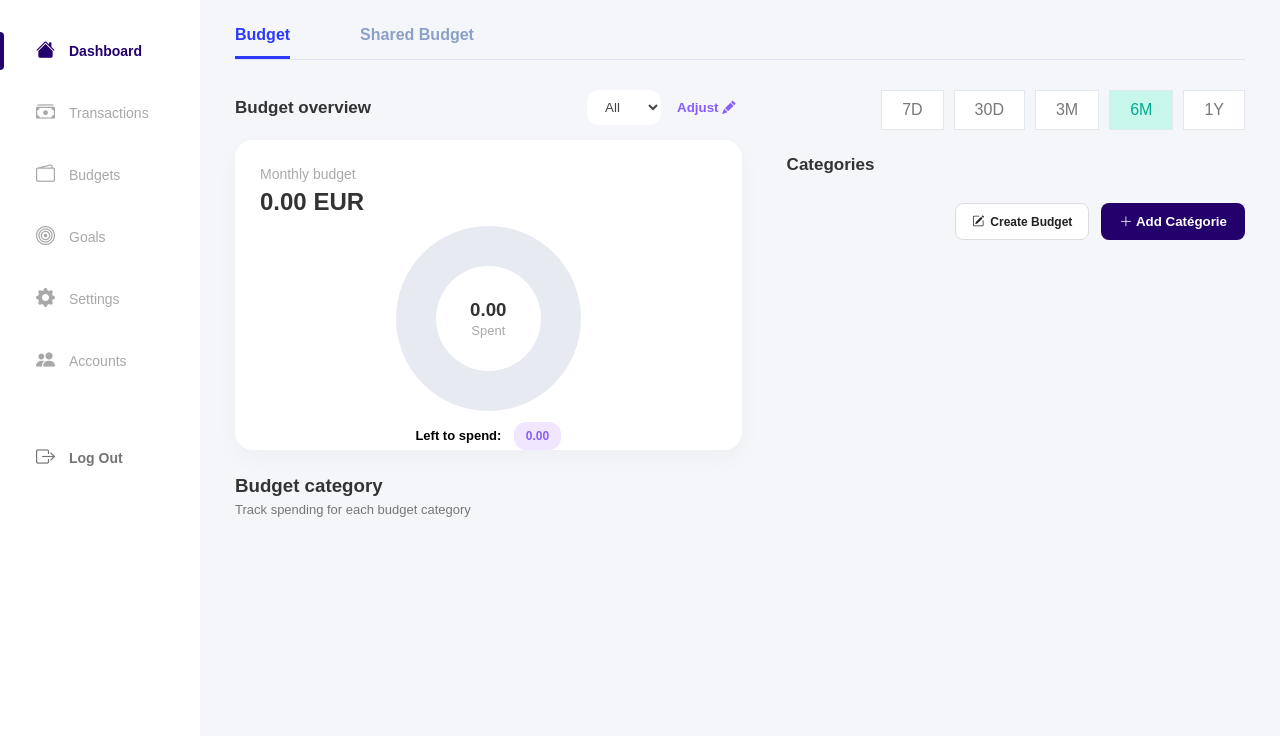
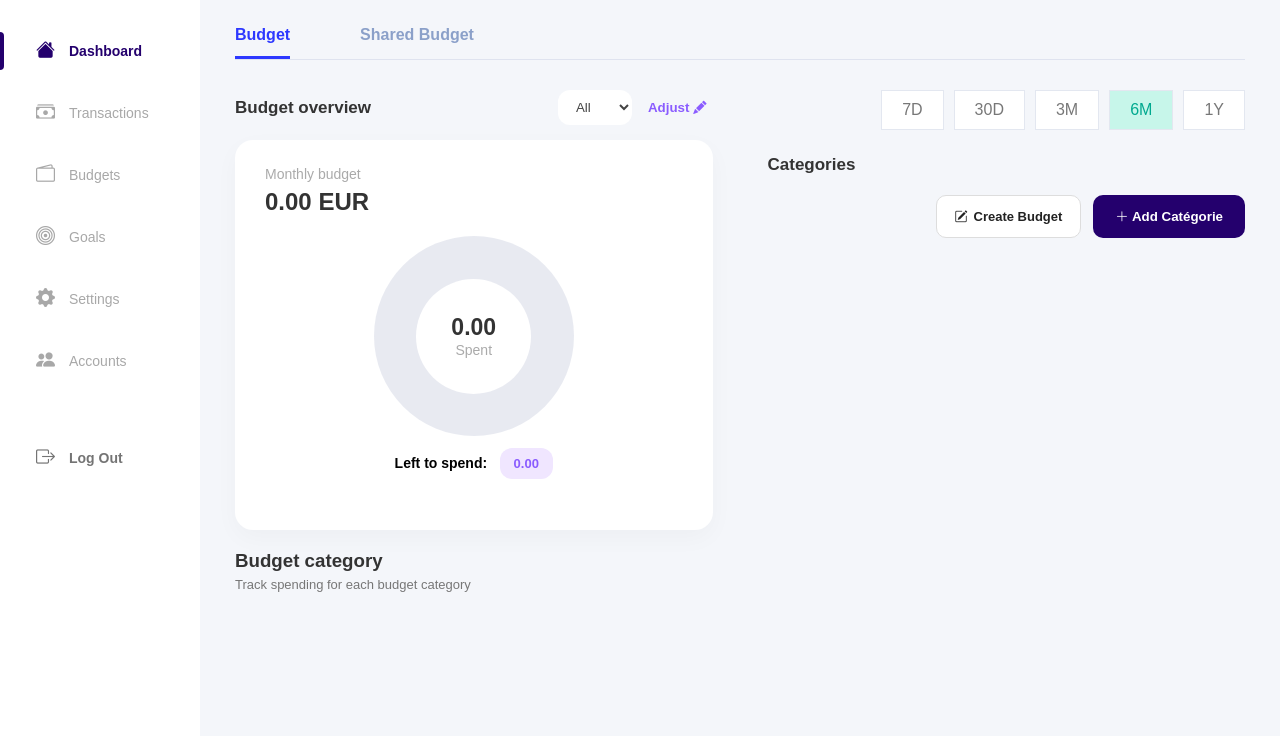
Before and after one commit to imenbouhrizi/Pluma-, a Flask app: page /budgets/ in a window 1280 px wide. Shown: the part 64-800 px from the top of the page. Run offline with Flask 3, Linux system fonts and the light colour scheme; the visitor is signed in with stand-in values (Sample User, id 1).

Commit message:
Imen:update budgets.css

```diff
--- a/static/css/budgets.css
+++ b/static/css/budgets.css
@@ -35,9 +35,9 @@
 
 .budget-main{
     display:grid;
-    grid-template-columns:1.05fr .95fr;
-    gap:45px;
-    align-items:start;
+    grid-template-columns:1fr 1fr;
+    gap:55px;
+    align-items:stretch;
 }
 
 /* Header */
@@ -84,10 +84,12 @@
 .overview-card{
     background:white;
     border-radius:18px;
-    height:310px;
-    padding:25px;
+    height:390px;
+    padding:25px 30px;
     position:relative;
     box-shadow:0 8px 25px rgba(0,0,0,.03);
+    display:flex;
+    flex-direction:column;
 }
 
 .budget-total span{
@@ -101,10 +103,10 @@
 }
 
 .donut{
-    width:185px;
-    height:185px;
+    width:200px;
+    height:200px;
     border-radius:50%;
-    margin:10px auto 0;
+    margin:15px auto 0;
     background:conic-gradient(var(--donut-gradient, #e8eaf1 0 100%));
     display:flex;
     align-items:center;
@@ -114,8 +116,8 @@
 
 .donut::before{
     content:"";
-    width:105px;
-    height:105px;
+    width:115px;
+    height:115px;
     background:white;
     border-radius:50%;
     position:absolute;
@@ -130,33 +132,40 @@
 .donut-center h3{
     margin:0;
     color:#333;
+    font-size:23px;
 }
 
 .donut-center span{
     color:#aaa;
-    font-size:13px;
+    font-size:14px;
 }
 
 .left-spend{
     text-align:center;
-    margin-top:15px;
+    margin-top:18px;
 }
 
 .left-spend strong{
-    font-size:13px;
+    font-size:14px;
 }
 
 .left-spend span{
     background:#f0e6ff;
     color:#8a5cff;
-    padding:7px 12px;
+    padding:8px 14px;
     border-radius:12px;
     margin-left:8px;
-    font-size:12px;
+    font-size:13px;
     font-weight:700;
 }
 
 /* Categories */
+
+.budget-categories{
+    min-height:360px;
+    display:flex;
+    flex-direction:column;
+}
 
 .period-tabs{
     display:flex;
@@ -208,17 +220,17 @@
     display:flex;
     justify-content:flex-end;
     gap:12px;
-    margin-top:28px;
+    padding-top:20px;
     flex-wrap:wrap;
 }
 
 .create-btn{
     background:white;
     border:1px solid #ddd;
-    padding:10px 16px;
-    border-radius:8px;
+    padding:13px 18px;
+    border-radius:10px;
     font-weight:700;
-    font-size:12px;
+    font-size:13px;
     text-decoration:none;
     color:#222;
     display:inline-flex;
@@ -231,8 +243,8 @@
     background:#24006d;
     color:white;
     border:none;
-    padding:11px 18px;
-    border-radius:8px;
+    padding:14px 22px;
+    border-radius:10px;
     font-weight:700;
     cursor:pointer;
 }
@@ -240,7 +252,7 @@
 /* Budget category cards */
 
 .budget-category-header{
-    margin-top:25px;
+    margin-top:20px;
 }
 
 .budget-category-header h3{
```
Also changed, not shown: other parts of static/css/budgets.css (+5 -66 lines).
